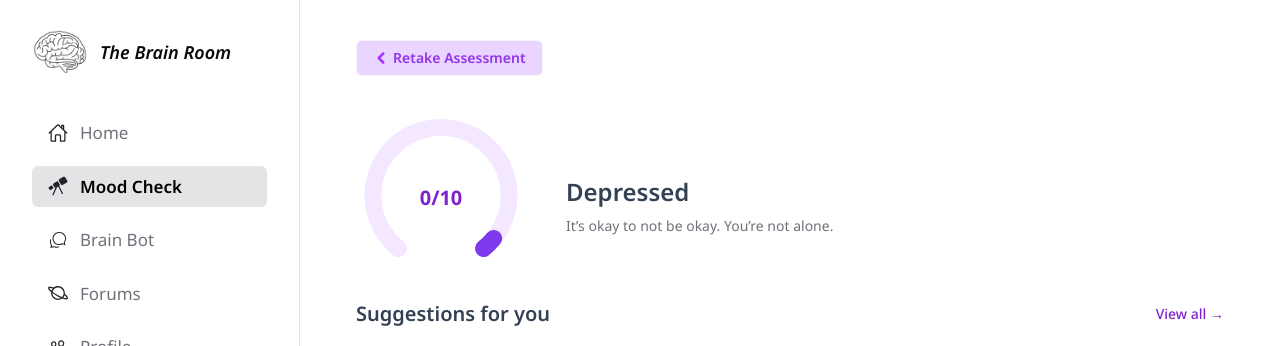
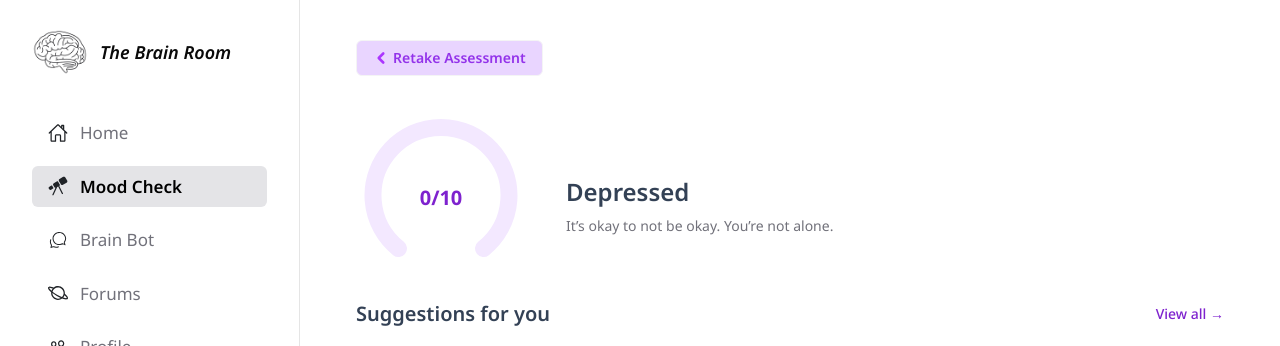
Before and after one commit to debugdhruv/TheBrainRoom, a React (Vite) app in the folder frontend/: page /dashboard/mood/result in a window 1280 px wide. Shown: the top 346 px of the page. Built offline with nearby package versions, Linux system fonts and the light colour scheme; grey boxes are pictures that could not be loaded.

Commit message:
Fixed the MoodResult's Score Meter arc and changed the CTA's Layout and looks

```diff
--- a/frontend/src/pages/MoodCheck/MoodQuestion.jsx
+++ b/frontend/src/pages/MoodCheck/MoodQuestion.jsx
@@ -38,7 +38,7 @@ export default function MoodQuestion({ index, question, value, onNext }) {
         <Button
           variant="outline"
           onClick={() => onNext(sliderValue)}
-          className="border border-black text-black hover:bg-black hover:text-white transition-all">
+          className="border border-purple-700 text-purple-700 hover:bg-purple-700 hover:text-white transition-all">
           {index === 4 ? "Continue" : "Next →"}
         </Button>
       </div>
--- a/frontend/src/pages/MoodCheck/MoodResult.jsx
+++ b/frontend/src/pages/MoodCheck/MoodResult.jsx
@@ -34,7 +34,7 @@ export default function MoodResult() {
     const averageScore = weightedScore;
 
     // Arc length for the foreground arc
-    const radius = 40;
+    const radius = 42;
     const arcLength = Math.PI * radius * 1.5; // 270° arc length
     const scoreRatio = Math.max(0, Math.min(averageScore / 10, 1)); // clamp between 0-1
     const moodMap = [
@@ -137,7 +137,7 @@ export default function MoodResult() {
 
                             {/* Foreground Arc */}
                             <path
-                                d="M25,75 A40,40 0 1,1 75,75"
+                                d="M25,75 A40,40 0, 1, 1 75,75"
                                 fill="none"
                                 stroke="url(#grad)"
                                 strokeWidth="10"
@@ -145,18 +145,6 @@ export default function MoodResult() {
                                 strokeDasharray={arcLength}
                                 strokeDashoffset={(1 - scoreRatio) * arcLength}
                                 style={{ transition: "stroke-dashoffset 0.8s ease-out" }} />
-
-                            {/* Progress Tip (nahi ban raha😭)*/}
-                            {/* {scoreRatio > 0 && (
-                              <circle
-                                r="10"
-                                fill="#f3e8ff"
-                                cx="50"
-                                cy="50"
-                                transform={`rotate(${135 + 270 * scoreRatio}, 50, 50) translate(0, -44)`}
-                                className="transition-transform duration-500 ease-out"
-                              />
-                            )} */}
 
                             <defs>
                                 <linearGradient id="grad" x1="0%" y1="0%" x2="100%" y2="0%">
```
